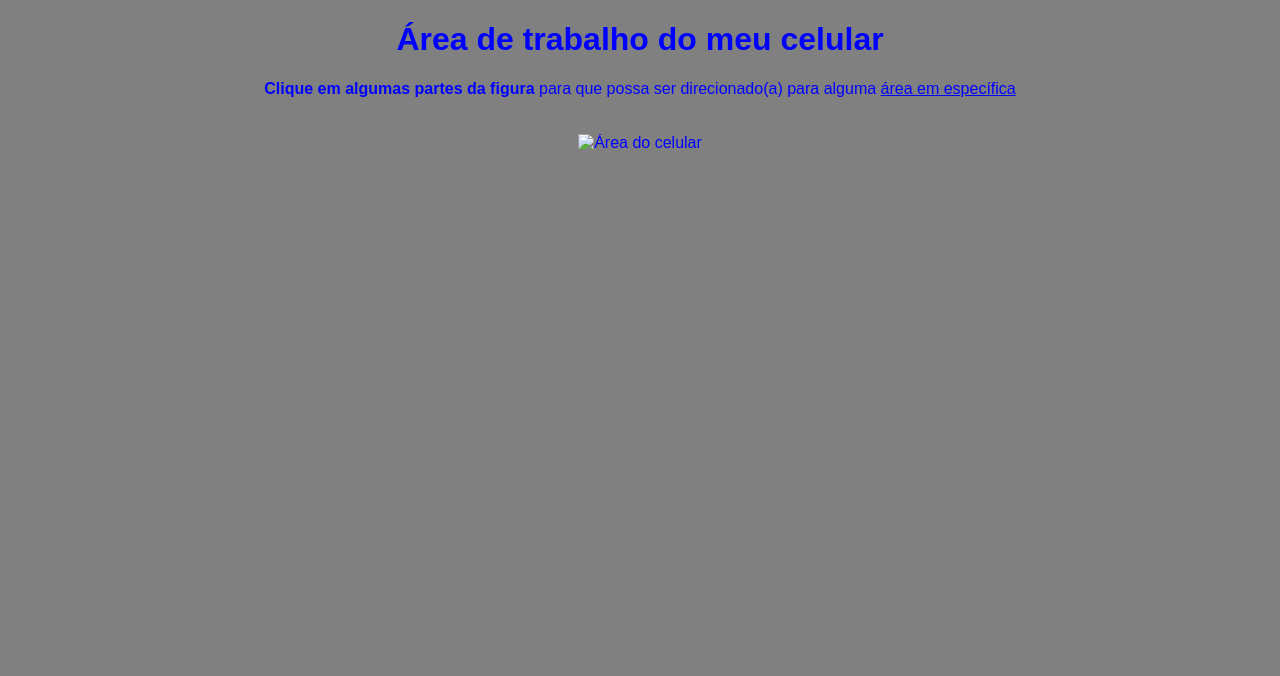
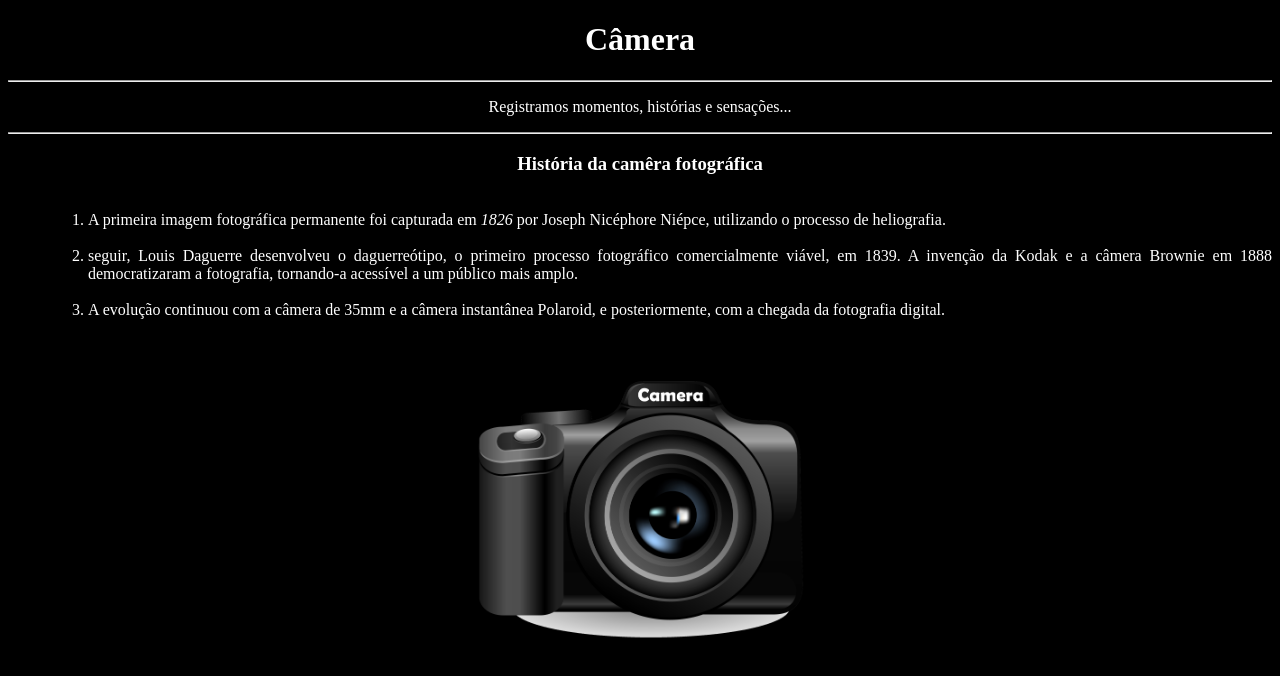
Before and after one commit to isabmrs/ativihtml, a plain HTML site: page map2.html in a window 1280 px wide. Drawn offline with Linux system fonts and the light colour scheme.

Commit message:
Update map2.html

```diff
--- a/map2.html
+++ b/map2.html
@@ -2,43 +2,26 @@
 <html lang="pt-br">
 <head>
     <meta charset="UTF-8">
-    <title>Área de trabalho do meu celular</title>
+    <title>Informações do Spotify</title>
     <meta name="description" content="Mapeamento de informação">
     <meta name="keywords" content="Tela de Início, Mapeamento, Celular">
     <meta name="author" content="Isabela Martins Soares 1ºDSA">
     <meta name="viewport" content="width=device-width, initial-scale=1.0">
-    <style>
-        body {
-            background-color: grey;
-            font-family: Arial, sans-serif;
-            text-align: center;
-            color: blue;
-        }
-        img {
-            max-width: 80%;
-            height: auto;
-            margin-top: 20px;
-        }
-    </style>
 </head>
-<body>
-    <h1>Área de trabalho do meu celular</h1>
-    <p><strong>Clique em algumas partes da figura</strong> para que possa ser direcionado(a) para alguma <u>área em específica</u></p>
 
-    <img src="img/papeld1.jpg" usemap="#legal" alt="Área do celular">
-
-    <map name="legal">
-        <area target="_blank" href="https://www.iftm.edu.br" coords="58,699,219,539" shape="rect" alt="Retângulo">
-        <area target="_blank" href="https://www.iftm.edu.br" coords="737,102,97" shape="circle" alt="Círculo">
-        <area target="_blank" href="https://www.iftm.edu.br"
-              coords="131,822,89,846,74,867,63,896,63,922,69,940,75,958,87,970,102,984,120,994,139,998,160,998,933,998,977,982,994,961,1007,935,1011,915,1005,880,988,847,957,830,932,824"
-              shape="poly" alt="Polígono 1">
-        <area target="_blank" href="https://www.iftm.edu.br" coords="78,295,1001,490" shape="rect" alt="Retângulo 2">
-        <area target="_blank" href="https://www.iftm.edu.br" coords="50,1056,227,1298" shape="rect" alt="Retângulo 3">
-        <area target="_blank" href="https://www.iftm.edu.br"
-              coords="325,1084,283,1095,268,1128,262,1165,272,1204,299,1223,329,1228,352,1228,381,1223,397,1212,408,1191,412,1166,411,1142,410,1122,395,1102,377,1087"
-              shape="poly" alt="Polígono 2">
-        <area target="_blank" href="https://www.iftm.edu.br" coords="937,97,94" shape="circle" alt="Círculo 2">
-    </map>
-</body>
+    <body bgcolor="black" text="white">
+        <font face="Times New Roman">
+    <center> <h1>Câmera</h1>
+    <hr>
+    <p> Registramos momentos, histórias e sensações...</p>
+    <p text-align="justify"></p>
+    </u>
+    <hr> <h3 text-align="left"><strong>História da camêra fotográfica</strong></h3></center>
+    <ul align="justify"> <ol start="1">
+  <br> <li>A primeira imagem fotográfica permanente foi capturada em <i>1826 </i>por Joseph Nicéphore Niépce, utilizando o processo de heliografia.</li>
+  <br> <li> seguir, Louis Daguerre desenvolveu o daguerreótipo, o primeiro processo fotográfico comercialmente viável, em 1839. A invenção da Kodak e a câmera Brownie em 1888 democratizaram a fotografia, tornando-a acessível a um público mais amplo.</li>
+  <br> <li>A evolução continuou com a câmera de 35mm e a câmera instantânea Polaroid, e posteriormente, com a chegada da fotografia digital. </li>
+</ol> </ul>
+<center><img src="photocamera.jpg" width="35%"> </center>
+</font>  </body>
 </html>
```
